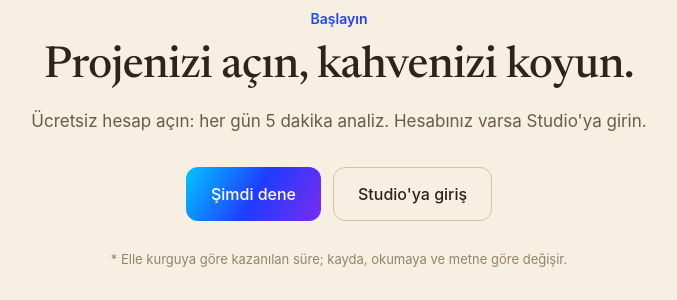
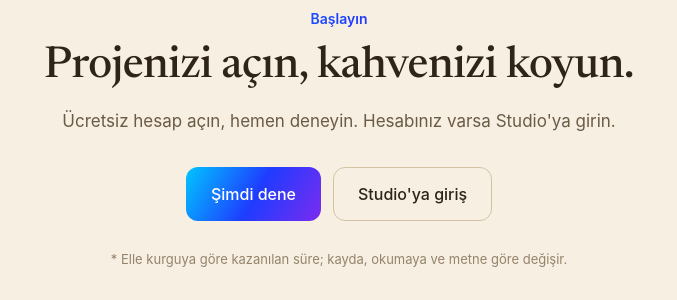
Before and after one commit to Volkanada/odyobuk-site, a PHP site: page / in a window 1280 px wide. Shown: the part 4122-4422 px from the top of the page, without its empty margins (301-978 px from the left). Run offline with PHP 8.4, Linux system fonts and the light colour scheme.

Commit message:
Site: «her gün 5 dakika» yazıları kalktı (kota şimdilik kapalı, Volkan 22 Kas)
Co-Authored-By: Claude Opus 5.5 <noreply@anthropic.com>

```diff
--- a/index.html
+++ b/index.html
@@ -481,7 +481,7 @@ footer a{text-decoration:none}footer a:hover{color:var(--text)}
 
 <section class="son"><div class="w">
   <div class="sh"><small class="gt">Başlayın</small><h2>Projenizi açın, kahvenizi koyun.</h2>
-    <p>Ücretsiz hesap açın: her gün 5 dakika analiz. Hesabınız varsa Studio'ya girin.</p></div>
+    <p>Ücretsiz hesap açın, hemen deneyin. Hesabınız varsa Studio'ya girin.</p></div>
   <div class="cta"><a class="btn p lg" href="/dene/">Şimdi dene</a><a class="btn lg" href="https://studio.odyobuk.com">Studio'ya giriş</a></div>
   <p class="dip">* Elle kurguya göre kazanılan süre; kayda, okumaya ve metne göre değişir.</p>
 </div></section>
```
Also changed, not shown: dene/index.php (+1 -1 lines).
